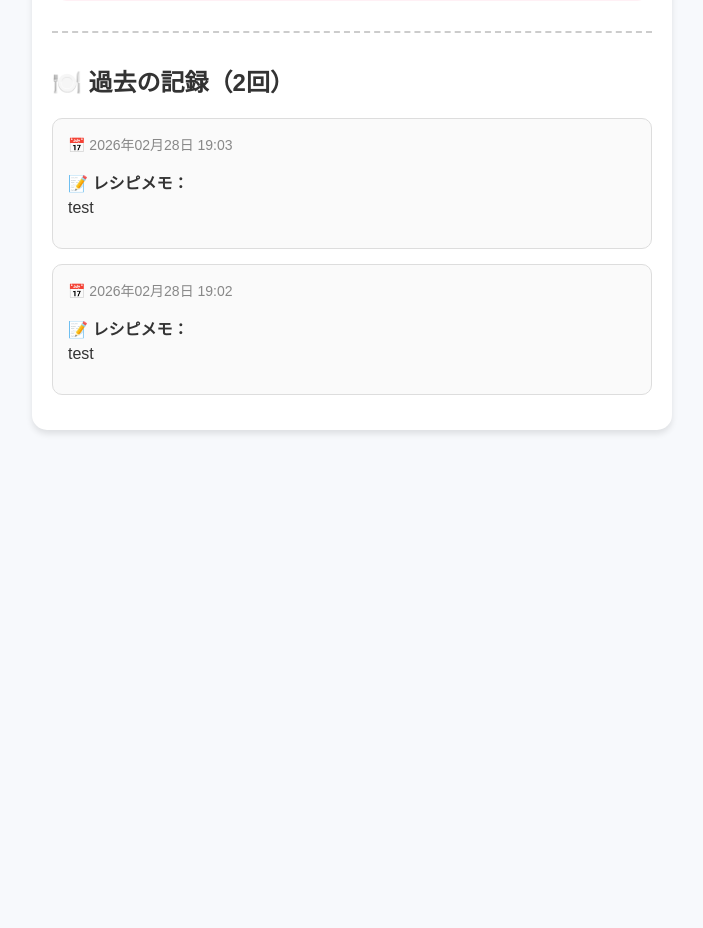
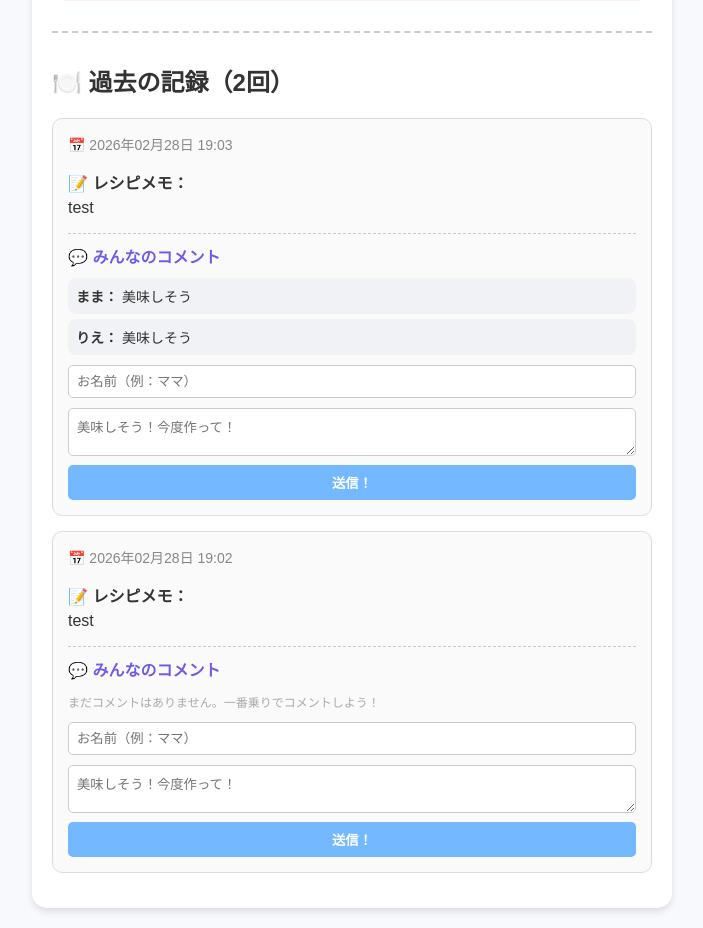
Before and after one commit to ringo214/papa-recipe, a Django app: page /1/ in a window 1280 px wide. Shown: the part 991-1919 px from the top of the page, without its empty margins (288-991 px from the left). Before the commit the page ends 1425 px from the top, so only its background shows below. Run offline with Django 5.2, Linux system fonts and the light colour scheme; data comes from the database, SQL or seed files in the repository; both versions use the stored data as it was after the commit.

Commit message:
みんなのコメント機能を追加＆テキスト変更

```diff
--- a/recipes/admin.py
+++ b/recipes/admin.py
@@ -1,5 +1,7 @@
 from django.contrib import admin
-from .models import Recipe, CookLog  # ← CookLog を追加！
+from .models import Recipe, CookLog  #
+from .models import Recipe, CookLog, Comment
 
 admin.site.register(Recipe)
-admin.site.register(CookLog)  # ← お父様が入力できるように追加！
+admin.site.register(CookLog)
+admin.site.register(Comment)
--- a/recipes/forms.py
+++ b/recipes/forms.py
@@ -1,5 +1,6 @@
 from django import forms
 from .models import CookLog
+from .models import CookLog, Comment
 
 class CookLogForm(forms.ModelForm):
     class Meta:
@@ -12,3 +13,12 @@ class CookLogForm(forms.ModelForm):
             'photo': forms.ClearableFileInput(attrs={'style': 'padding: 10px; font-size: 16px;'}),
             'memo': forms.Textarea(attrs={'rows': 3, 'placeholder': '例：醤油を少し多めにしたら美味しかった！', 'style': 'width: 100%; border-radius: 10px; padding: 10px; border: 1px solid #ddd;'}),
         }
+
+class CommentForm(forms.ModelForm):
+    class Meta:
+        model = Comment
+        fields = ['author', 'text']
+        widgets = {
+            'author': forms.TextInput(attrs={'placeholder': 'お名前（例：ママ）', 'style': 'padding: 8px; border-radius: 5px; border: 1px solid #ccc; width: 100%; box-sizing: border-box;'}),
+            'text': forms.Textarea(attrs={'rows': 2, 'placeholder': '美味しそう！今度作って！', 'style': 'padding: 8px; border-radius: 5px; border: 1px solid #ccc; width: 100%; box-sizing: border-box; margin-top: 5px;'}),
+        }
--- a/recipes/models.py
+++ b/recipes/models.py
@@ -53,3 +53,21 @@ class CookLog(models.Model):
     def __str__(self):
         # 管理画面で「カレーの記録 (2026-03-01)」みたいに見やすくする設定
         return f"{self.recipe.title} の記録 ({self.created_at.strftime('%Y-%m-%d')})"
+
+# --- （既存のRecipeとCookLogクラスはそのまま残す） ---
+
+class Comment(models.Model):
+    # ① どの料理記録に対するコメントか？（CookLogとヒモ付ける魔法）
+    cook_log = models.ForeignKey(CookLog, on_delete=models.CASCADE, related_name='comments', verbose_name='対象の記録')
+
+    # ② 誰が書いたか（ログイン不要にするためのシンプルな文字入力）
+    author = models.CharField('お名前', max_length=50, default='')
+
+    # ③ コメントの内容
+    text = models.TextField('コメント')
+
+    # ④ コメントした日時
+    created_at = models.DateTimeField('投稿日時', auto_now_add=True)
+
+    def __str__(self):
+        return f"{self.author}さんからのコメント"
--- a/recipes/templates/recipes/recipe_detail.html
+++ b/recipes/templates/recipes/recipe_detail.html
@@ -44,7 +44,26 @@
                     <p style="font-weight: bold; margin-bottom: 0;">📝 レシピメモ：</p>
                     <p style="margin-top: 5px; white-space: pre-wrap;">{{ log.memo }}</p>
                 {% endif %}
-            </div>
+
+                <div style="margin-top: 15px; padding-top: 10px; border-top: 1px dashed #ccc;">
+                    <h4 style="margin: 0 0 10px 0; color: #6c5ce7;">💬 みんなのコメント</h4>
+
+                    {% for comment in log.comments.all %}
+                        <div style="background-color: #f1f2f6; padding: 8px; border-radius: 8px; margin-bottom: 5px; font-size: 14px;">
+                            <strong>{{ comment.author }}：</strong> {{ comment.text }}
+                        </div>
+                    {% empty %}
+                        <p style="font-size: 12px; color: #aaa;">まだコメントはありません。一番乗りでコメントしよう！</p>
+                    {% endfor %}
+
+                    <form action="{% url 'add_comment' log.pk %}" method="POST" style="margin-top: 10px;">
+                        {% csrf_token %}
+                        <div style="margin-bottom: 5px;">{{ comment_form.author }}</div>
+                        <div style="margin-bottom: 5px;">{{ comment_form.text }}</div>
+                        <button type="submit" style="background-color: #74b9ff; color: white; border: none; padding: 8px 15px; border-radius: 5px; cursor: pointer; font-weight: bold; width: 100%;">送信！</button>
+                    </form>
+                </div>
+                </div>
         {% empty %}
             <p>まだ記録はありません。最初のつくれぽをお待ちしています！</p>
         {% endfor %}
--- a/recipes/urls.py
+++ b/recipes/urls.py
@@ -6,4 +6,5 @@ urlpatterns = [
     path('', views.recipe_list, name='recipe_list'),
     path('<int:pk>/', views.recipe_detail, name='recipe_detail'),
     path('shopping-list/', views.shopping_list, name='shopping_list'),
+    path('cooklog/<int:pk>/comment/', views.add_comment, name='add_comment'),
 ]
--- a/recipes/views.py
+++ b/recipes/views.py
@@ -1,6 +1,9 @@
 from django.shortcuts import render, get_object_or_404, redirect
 from .models import Recipe, CookLog
 from .forms import CookLogForm
+from .models import Recipe, CookLog, Comment
+# ↓ CommentForm を追加
+from .forms import CookLogForm, CommentForm
 
 def recipe_list(request):
     # ① 画面から送られてきた条件を受け取る
@@ -42,10 +45,7 @@ def recipe_list(request):
     }
     return render(request, 'recipes/recipe_list.html', context)
 
-# --- 一番上の import 部分をこのように書き換えます ---
-from django.shortcuts import render, get_object_or_404, redirect
-from .models import Recipe, CookLog
-from .forms import CookLogForm
+
 
 # --- (既存の recipe_list のコードはそのまま残しておいてください！) ---
 
@@ -71,10 +71,13 @@ def recipe_detail(request, pk):
     # ③ 過去にパパが作った記録一覧（新しい順に並べる）
     cook_logs = recipe.cook_logs.all().order_by('-created_at')
 
+    comment_form = CommentForm()
+
     context = {
         'recipe': recipe,
         'form': form,
         'cook_logs': cook_logs,
+        'comment_form': comment_form,
     }
     return render(request, 'recipes/recipe_detail.html', context)
 
@@ -90,3 +93,17 @@ def shopping_list(request):
         'selected_recipes': selected_recipes,
     }
     return render(request, 'recipes/shopping_list.html', context)
+
+def add_comment(request, pk):
+    # どのパパの料理記録（CookLog）に対するコメントかを探す！
+    cook_log = get_object_or_404(CookLog, pk=pk)
+
+    if request.method == 'POST':
+        form = CommentForm(request.POST)
+        if form.is_valid():
+            comment = form.save(commit=False)
+            comment.cook_log = cook_log # 「この写真へのコメントだよ」と紐付け！
+            comment.save()              # データベースに保存！
+
+    # 保存が終わったら、元のレシピ詳細画面に自動で戻る！
+    return redirect('recipe_detail', pk=cook_log.recipe.pk)
```
Also changed, not shown: db.sqlite3, recipes/migrations/0006_comment.py (added).
